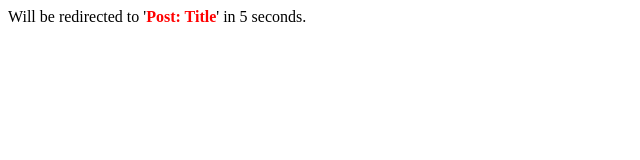
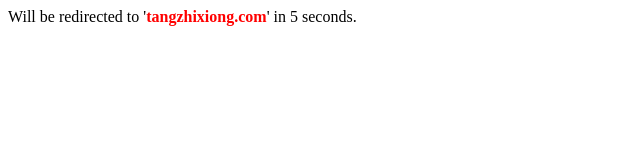
Before and after one commit to district10/dvorak4tzx, a plain HTML site: page index.html in a window 1280 px wide. Shown: the whole page, without its empty margins (0-640 px from the left). Drawn offline with Linux system fonts and the light colour scheme.

Commit message:
Update index.html

```diff
--- a/index.html
+++ b/index.html
@@ -4,7 +4,7 @@
     <meta HTTP-EQUIV="REFRESH" content="5; url=http://tangzhixiong.com/">
     <style> .target { color: red; } </style>
     <script>
-    var target = "Post: Title";
+    var target = "tangzhixiong.com";
     var seconds = 10-1;
     window.onload = function() { countdown('countdown'); }
 
```
